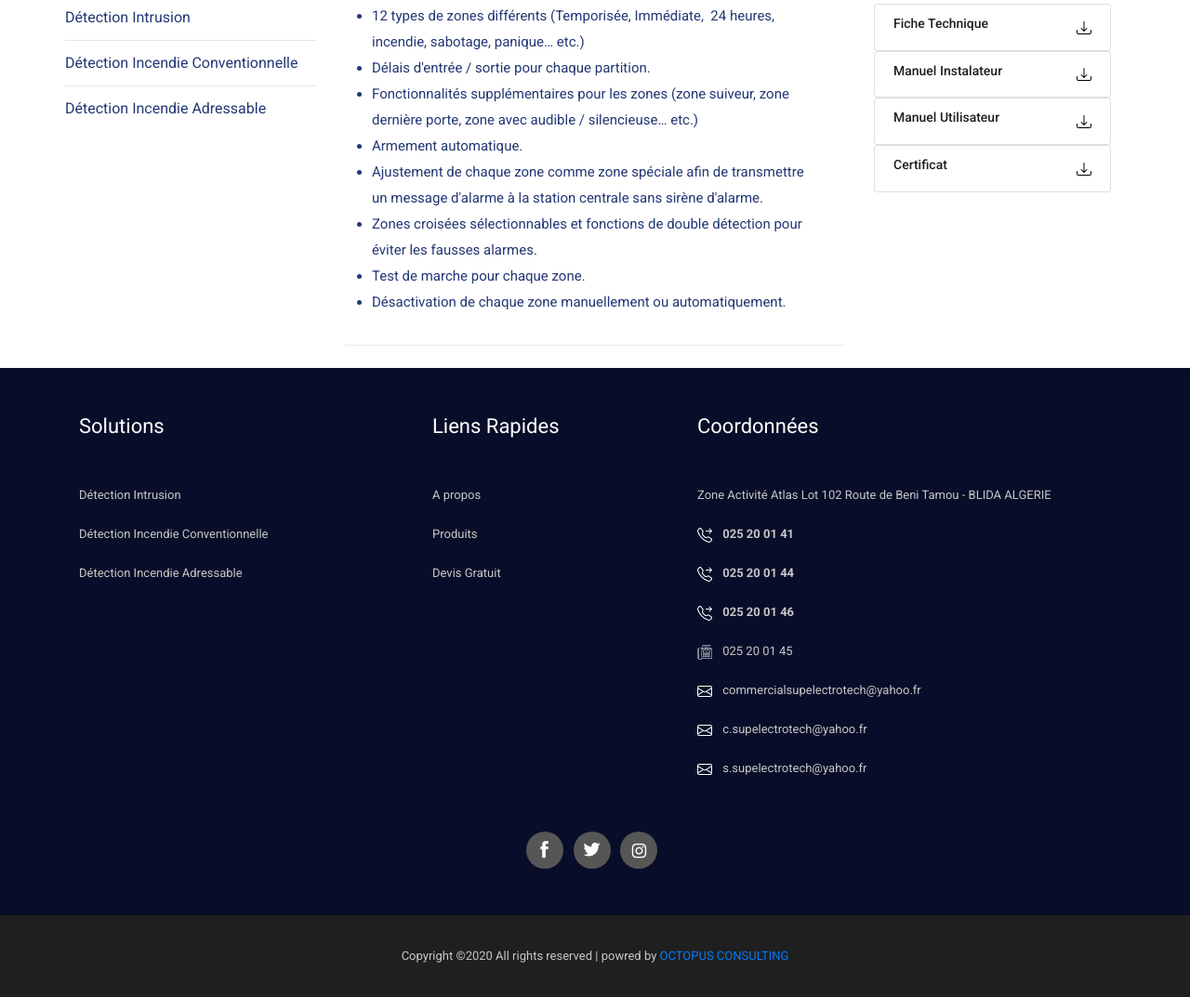
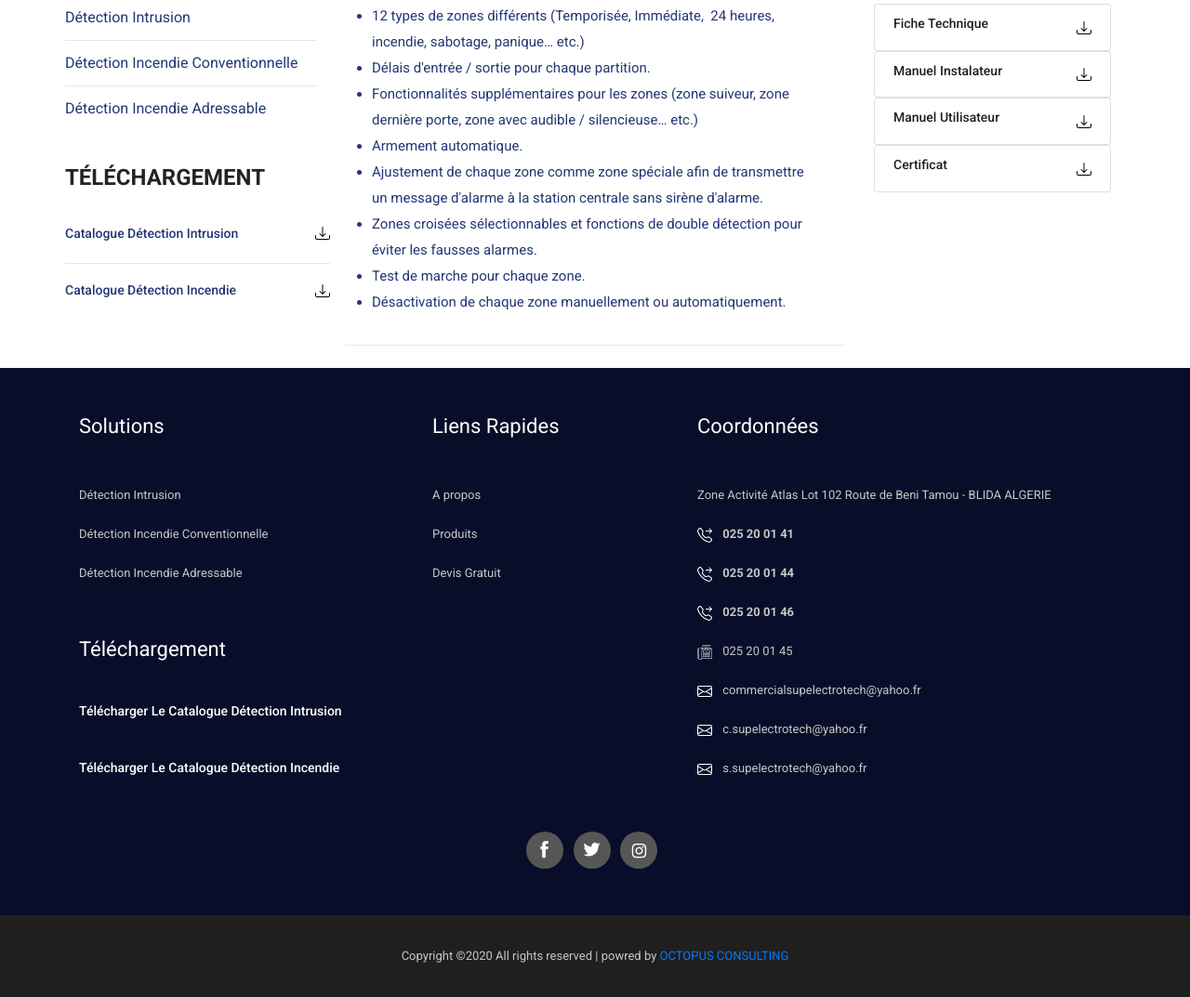
Before and after one commit to miyou995/supelectrotech, a Django app: a page that uses templates/base.html in a window 1280 px wide. Shown: the part 665-1738 px from the top of the page at 93% size. Run offline with Django 3.2, Linux system fonts and the light colour scheme; data comes from the database, SQL or seed files in the repository; some libraries are stand-ins or nearby versions.

Commit message:
final4.1

```diff
--- a/templates/base.html
+++ b/templates/base.html
@@ -166,16 +166,34 @@
                                 <li><a href="{% url 'produits' %}#conventionnelle">Détection Incendie Conventionnelle</a></li>
                                 <li><a href="{% url 'produits' %}#adressable">Détection Incendie Adressable</a></li>
                             </ul>
-
+                            <div class="download mt-5 d-none d-md-block">
+                                <div class="">
+                                    <h2 class="footer_title">Téléchargement</h2>
+                                </div>
+                                <a href="{% static 'catalogue/Teknim_fire.pdf' %}" download>
+                                    <li id="id_price" class=" d-flex justify-content-between ">
+                                      <div class="mt-1">
+                                        <h6 style="color: #ffffff;">Télécharger Le Catalogue Détection Intrusion</h6>
+                                      </div>
+                                    </li>
+                                  </a>
+                                  <hr>
+                                  <a  href="{% static 'catalogue/Teknim_Intruder.pdf' %}" download>
+                                    <li id="id_price" class=" d-flex justify-content-between ">
+                                      <div class="mt-1">
+                                        <h6 style="color: #ffffff;">Télécharger Le Catalogue Détection Incendie</h6>
+                                      </div>
+                                    </li>
+                                  </a>
+                            </div>
                         </div>
                     </div>
-                    <div class="col-md-6 col-lg-3 ">
+                    <div class="col-md-6 col-lg-3">
                         <div class="footer_widget">
                             <h3 class="footer_title">Liens rapides</h3>
                             <ul>
                                 <li><a href="{% url 'about' %}">A propos</a></li>
                                 <li><a href="{% url 'produits' %}">Produits</a></li>
-                                <!-- <li><a href="#">Blog</a></li> -->
                                 <li><a href="{% url 'contact' %}">Devis Gratuit</a></li>
                             </ul>
                         </div>
@@ -195,6 +213,24 @@
                                 </ul>
                         </div>
                     </div>
+                </div>
+                <div class="download mt-5 d-block d-md-none">
+                        <h2 class="footer_title text-light">Téléchargement</h2>
+                    <a href="{% static 'catalogue/Teknim_fire.pdf' %}" download>
+                        <li id="id_price" class=" d-flex justify-content-between ">
+                          <div class="">
+                            <h6 style="color: #ffffff;">Télécharger Le Catalogue Détection Intrusion</h6>
+                          </div>
+                        </li>
+                      </a>
+                      <hr>
+                      <a  href="{% static 'catalogue/Teknim_Intruder.pdf' %}" download>
+                        <li id="id_price" class=" d-flex justify-content-between ">
+                          <div class="">
+                            <h6 style="color: #ffffff;">Télécharger Le Catalogue Détection Incendie</h6>
+                          </div>
+                        </li>
+                      </a>
                 </div>
                 <div class="row d-flex justify-content-center">
                     <div class="socail_links">
--- a/templates/produit-detail.html
+++ b/templates/produit-detail.html
@@ -44,6 +44,32 @@
                 <li><a class="link-prod" href="{% url 'produits' %}#adressable">Détection Incendie Adressable</a></li>
               </ul>
             </div>
+            <div class="download mt-5">
+              <div class="sidebar-title">
+                  <h2 class="text-uppercase">Téléchargement</h2>
+              </div>
+              <a href="{% static 'catalogue/Teknim_fire.pdf' %}" download>
+                  <li id="id_price" class=" d-flex justify-content-between ">
+                    <div class="mt-1">
+                      <h6 style="color: #233774;">Catalogue Détection Intrusion</h6>
+                    </div>
+                    <div>
+                      <img class="" src="{% static 'img/svg_icon/download.svg' %}" alt="" srcset="">
+                    </div>
+                  </li>
+                </a>
+                <hr>
+                <a  href="{% static 'catalogue/Teknim_Intruder.pdf' %}" download>
+                  <li id="id_price" class=" d-flex justify-content-between ">
+                    <div class="mt-1">
+                      <h6 style="color: #233774;">Catalogue Détection Incendie</h6>
+                    </div>
+                    <div>
+                      <img class="" src="{% static 'img/svg_icon/download.svg' %}" alt="" srcset="">
+                    </div>
+                  </li>
+                </a>
+          </div>
           </div>
 
         </aside>
```
